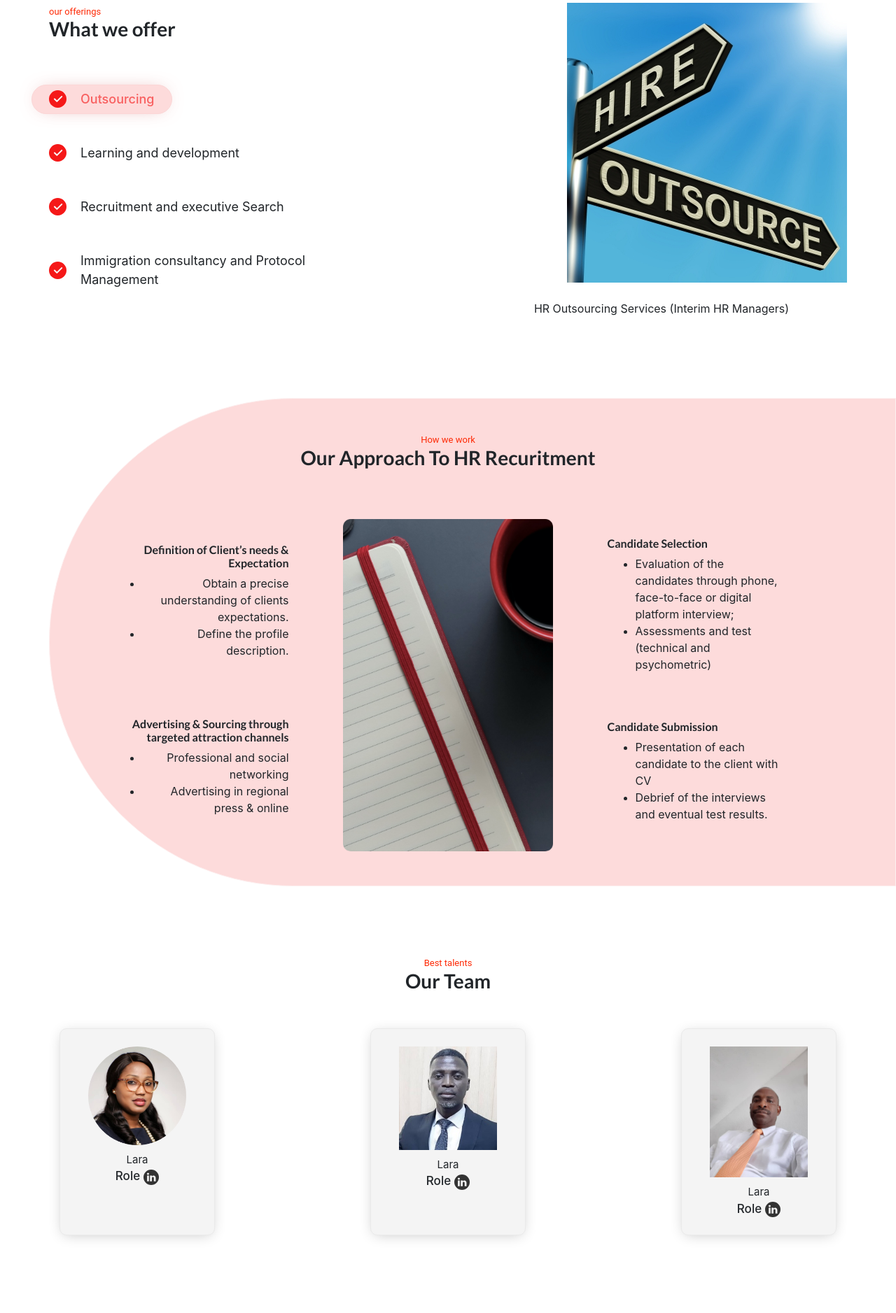
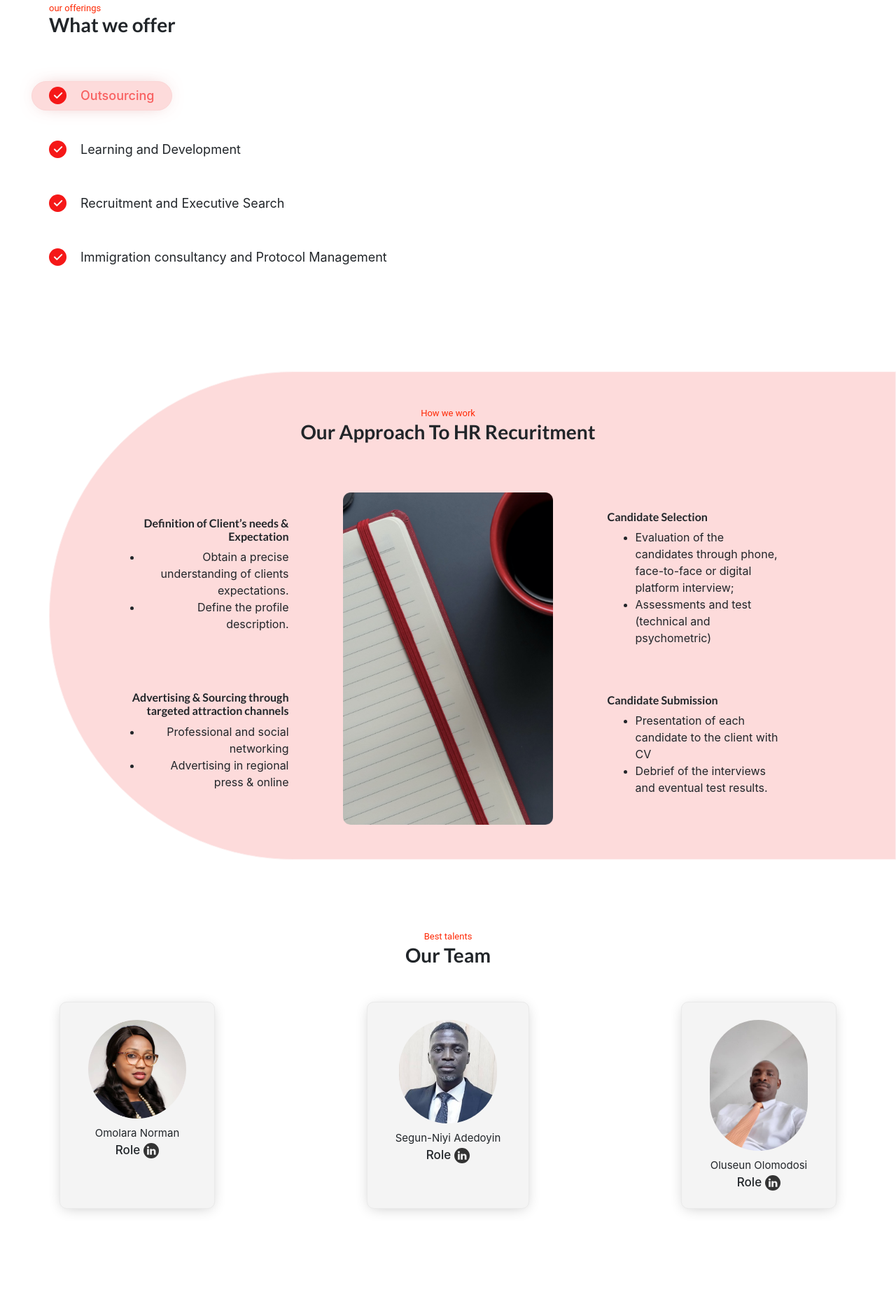
Before and after one commit to onyeka-honey/Rogue, a Django app: page / in a window 1280 px wide. Shown: the part 2040-3917 px from the top of the page at 70% size. Run offline with Django 3.2, Linux system fonts and the light colour scheme; some libraries are stand-ins or nearby versions; some web fonts are replaced.

Commit message:
interface updates

```diff
--- a/static/css/main.css
+++ b/static/css/main.css
@@ -778,3 +778,7 @@
     cursor: pointer;
     transition: all 0.3s ease-in;
 }
+
+.circular-image{
+    border-radius: 5em;
+}
--- a/templates/home/index.html
+++ b/templates/home/index.html
@@ -178,14 +178,14 @@
           <div class="offer-single-holder">
             <div class="offer-single" id="offer-2">
               <img src="{% static 'image/correct.svg' %}" alt="" class="offer-single-img">
-              <p class="offer-single-text">Learning and development</p>
+              <p class="offer-single-text">Learning and Development</p>
             </div>
           </div>
 
           <div class="offer-single-holder">
             <div class="offer-single" id="offer-3">
               <img src="{% static 'image/correct.svg' %}" alt="" class="offer-single-img">
-              <p class="offer-single-text">Recruitment and executive Search</p>
+              <p class="offer-single-text">Recruitment and Executive Search</p>
             </div>
           </div>
 
@@ -263,7 +263,7 @@
       <div class="team-main">
         <div class="team-main-holder" id="team-1">
           <img src="{% static 'image/lara.png' %}" alt="" class="team-img">
-          <p class="team-name">Lara</p>
+          <p class="team-name">Omolara Norman</p>
           <div class="team-role-img">
             <h2 class="team-role">Role</h2>
             <a href="#" class="team-social-link">
@@ -273,8 +273,8 @@
         </div>
 
         <div class="team-main-holder" id="team-2">
-          <img src="{% static 'image/man.jpeg' %}" alt="" class="team-img">
-          <p class="team-name">Lara</p>
+          <img src="{% static 'image/man.jpeg' %}" alt="" class="team-img circular-image">
+          <p class="team-name">Segun-Niyi Adedoyin</p>
           <div class="team-role-img">
             <h2 class="team-role">Role</h2>
             <a href="#" class="team-social-link">
@@ -284,8 +284,8 @@
         </div>
 
         <div class="team-main-holder" id="team-3">
-          <img src="{% static 'image/manu.jpeg' %}" alt="" class="team-img">
-          <p class="team-name">Lara</p>
+          <img src="{% static 'image/manu.jpeg' %}" alt="" class="team-img circular-image">
+          <p class="team-name">Oluseun Olomodosi</p>
           <div class="team-role-img">
             <h2 class="team-role">Role</h2>
             <a href="#" class="team-social-link">
@@ -424,20 +423,20 @@
       let offerSelect = id => {
         switch (id) {
           case 'offer-1':
-            return (
-              $("<img src=\"{% static 'image/outsourcing.jpg' %}\"><p>HR Outsourcing Services (Interim HR Managers)</p>").appendTo('.offer-single-content')
+            return (null
+              // $("<img src=\"{% static 'image/outsourcing.jpg' %}\"><p>HR Outsourcing Services (Interim HR Managers)</p>").appendTo('.offer-single-content')
             )
           case 'offer-2':
-            return (
-              $("<img src=\"{% static 'image/learnin.jpg' %}\" height=400 width=400><p><ul><li>Define learning and development strategy and related programmes appropriate for your organisation.</li><li>Design, develop and implement competency skills and knowledge frameworks</li><li>Facilitate management retreat programmes </li><li>Organise seminars, workshops & conferences/forums, special events</li></ul></p>").appendTo('.offer-single-content')
+            return ( null
+              // $("<img src=\"{% static 'image/learnin.jpg' %}\" height=400 width=400><p><ul><li>Define learning and development strategy and related programmes appropriate for your organisation.</li><li>Design, develop and implement competency skills and knowledge frameworks</li><li>Facilitate management retreat programmes </li><li>Organise seminars, workshops & conferences/forums, special events</li></ul></p>").appendTo('.offer-single-content')
             )
           case 'offer-3':
-            return ($("<img src=\"{% static 'image/recruit.jpg' %}\"><ul><li>Executive Search Services</li><li>E-Recruitment / CV Handling / Mass Recruitment</li><li>Resume / Certificate Verification</li><li>Reference Checking</li><li>Integrity Due Diligence</li></ul>").appendTo('.offer-single-content'))
+            return null //($("<img src=\"{% static 'image/recruit.jpg' %}\"><ul><li>Executive Search Services</li><li>E-Recruitment / CV Handling / Mass Recruitment</li><li>Resume / Certificate Verification</li><li>Reference Checking</li><li>Integrity Due Diligence</li></ul>").appendTo('.offer-single-content'))
           case 'offer-4':
-            return ($("<img width=400 height=400 src=\"{% static 'image/immigration.jpg' %}\"><ul><li>Processing of all classes of Visas</li><li>Processing / Renewal / Additions of Quota Approval</li><li>Regularisation of Visa</li><li>General itinerary advisory</li><li>Hotel and Flight Reservations both international and local</li><li>Protocol services (Meet & Greet): Aiding immigration process at the airport upon arrival of guest(s).</li></ul>").appendTo('.offer-single-content'))
+            // return ($("<img width=400 height=400 src=\"{% static 'image/immigration.jpg' %}\"><ul><li>Processing of all classes of Visas</li><li>Processing / Renewal / Additions of Quota Approval</li><li>Regularisation of Visa</li><li>General itinerary advisory</li><li>Hotel and Flight Reservations both international and local</li><li>Protocol services (Meet & Greet): Aiding immigration process at the airport upon arrival of guest(s).</li></ul>").appendTo('.offer-single-content'))
           default:
-            return (
-              $("<img src=\"{% static 'image/outsourcing.jpg' %}\"><p>HR Outsourcing Services (Interim HR Managers)</p>").appendTo('.offer-single-content')
+            return ( null
+              // $("<img src=\"{% static 'image/outsourcing.jpg' %}\"><p>HR Outsourcing Services (Interim HR Managers)</p>").appendTo('.offer-single-content')
             )
         }
       }
@@ -449,15 +448,15 @@
         switch (id) {
           case 'team-1':
             return (
-              $('<div>Team one</div>').appendTo('.team-modal-content')
+              $('<div>Omolara Norman is an Experienced Human Resource Professional with over 10 years’ experience. Her diverse interdisciplinary skills have been laid to bare in how she solves a personnel-related most difficult problem</div>').appendTo('.team-modal-content')
             )
           case 'team-2':
             return (
-              $('<div>Team two</div>').appendTo('.team-modal-content')
+              $('<div>Mr. Segun-Niyi Adedoyin holds a Bachelor of Science Degree in Botany from University of Ilorin, Nigeria. He is a seasoned consultant with over seventeen years of experience in medium and largescale industries. Segun-Niyi has worked and consult for various organizations such as manufacturing, financial services, training, consulting, construction and oil &amp; gas industries.</div>').appendTo('.team-modal-content')
             )
           case 'team-3':
             return (
-              $('<div>Team three</div>').appendTo('.team-modal-content')
+              $('<div>Oluseun Olomodosi is the Chief Operating Officer of Arcadia Access Services Limited. He holds a Bachelor of Science Degree in Agriculture, and a Post Graduate Diploma in Management. He is responsible for the development, design, operation, and improvement of the systems that create and deliver the firm\'s products/services</div>').appendTo('.team-modal-content')
             )
         }
 
```
Also changed, not shown: other parts of templates/home/index.html (+12 -13 lines).
